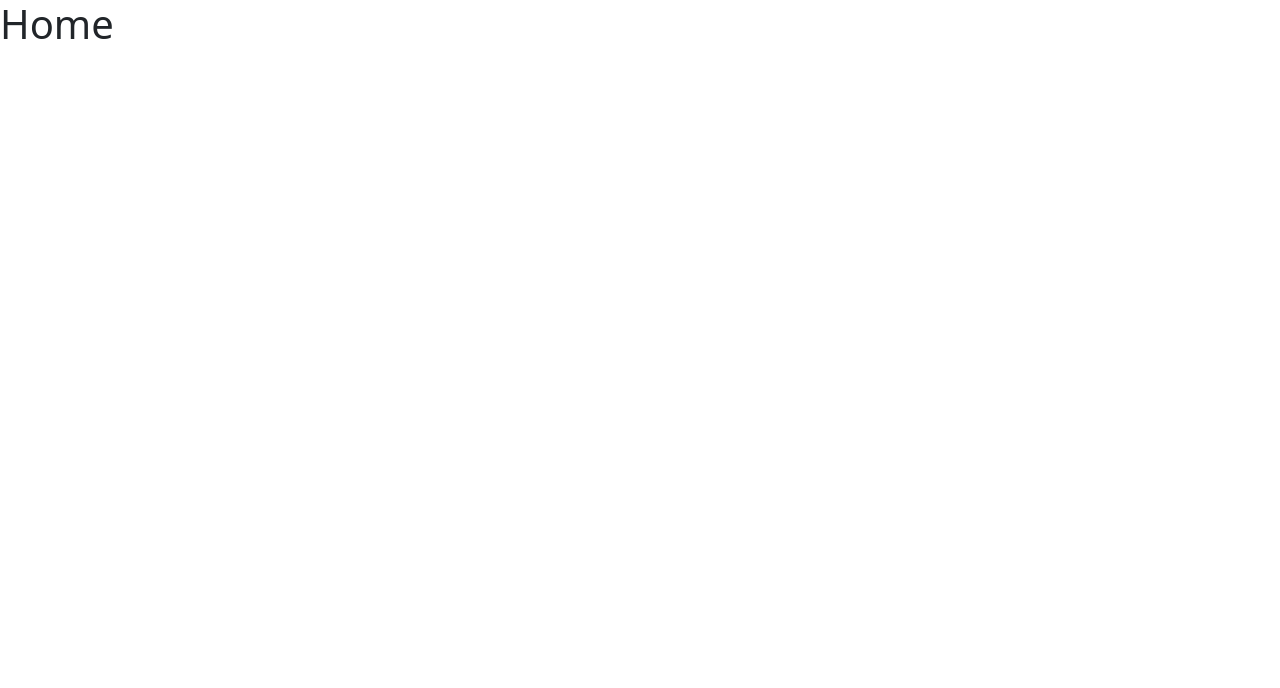
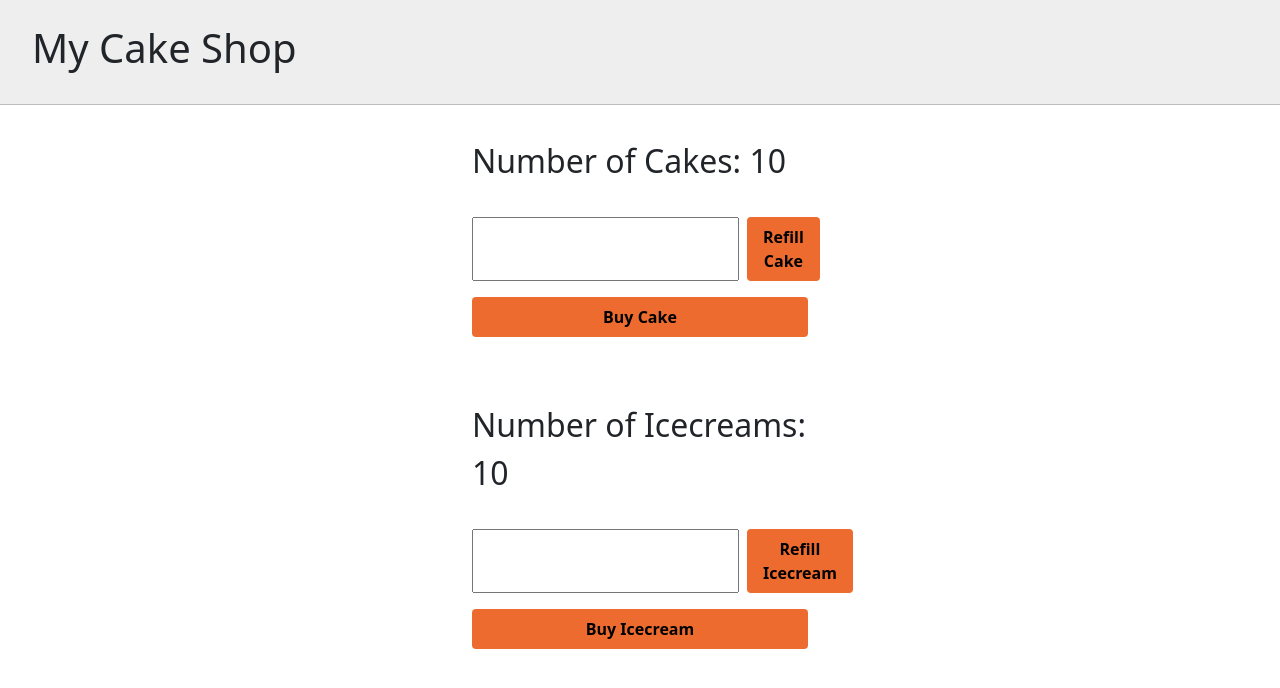
Before and after one commit to manikant-codes/react-course-files-final, a React (Create React App) app: page / in a window 1280 px wide. Shown: the top 688 px of the page. Built offline with nearby package versions, Linux system fonts and the light colour scheme; the HTML template or start-up script is replaced by a standard one.

Commit message:
taught useDispatch and useSelector

```diff
--- a/src/pages/Home.jsx
+++ b/src/pages/Home.jsx
@@ -1,7 +1,109 @@
-import React from "react";
+import React, { useState } from "react";
+import { useDispatch, useSelector } from "react-redux";
+import { buy, refill } from "../redux/slices/cakeSlice";
+import { buyIcecream, refillIcecrem } from "../redux/slices/icecreamSlice";
 
 function Home() {
-  return <h1>Home</h1>;
+  const [input, setInput] = useState("");
+  const [inputIcecream, setInputIcecream] = useState("");
+
+  const cake = useSelector((store) => {
+    return store.cake;
+  });
+
+  const icecream = useSelector((store) => {
+    return store.icecream;
+  });
+
+  const dispatch = useDispatch();
+
+  function handleBuy() {
+    // dispatch({ type: "cake/buy", payload: undefined });
+    // console.log(buy());
+    dispatch(buy());
+  }
+
+  function handleRefill() {
+    dispatch(refill(input));
+  }
+
+  function handleChange(e) {
+    setInput(Number(e.target.value));
+  }
+
+  function handleBuyIcecream() {
+    dispatch(buyIcecream());
+  }
+
+  function handleRefillIcecream() {
+    dispatch(refillIcecrem(inputIcecream));
+  }
+
+  function handleChangeIcecream(e) {
+    setInputIcecream(Number(e.target.value));
+  }
+
+  return (
+    <div>
+      <div
+        style={{
+          padding: "24px 32px",
+          backgroundColor: "#eeeeee",
+          borderBottom: "solid 1px #bdbdbd",
+        }}
+      >
+        <h1>My Cake Shop</h1>
+      </div>
+      <div
+        style={{
+          margin: "auto",
+          maxWidth: "400px",
+          padding: "32px",
+          display: "flex",
+          flexDirection: "column",
+          gap: "16px",
+        }}
+      >
+        <p style={{ fontSize: "2rem" }}>
+          Number of Cakes: {cake.numberOfCakes}
+        </p>
+        <div style={{ display: "flex", gap: "8px" }}>
+          <input
+            type="number"
+            style={{ padding: "6px 16px" }}
+            value={input}
+            onChange={handleChange}
+          />
+          <button onClick={handleRefill}>Refill Cake</button>
+        </div>
+        <button onClick={handleBuy}>Buy Cake</button>
+      </div>
+      <div
+        style={{
+          margin: "auto",
+          maxWidth: "400px",
+          padding: "32px",
+          display: "flex",
+          flexDirection: "column",
+          gap: "16px",
+        }}
+      >
+        <p style={{ fontSize: "2rem" }}>
+          Number of Icecreams: {icecream.numberOfIcecreams}
+        </p>
+        <div style={{ display: "flex", gap: "8px" }}>
+          <input
+            type="number"
+            style={{ padding: "6px 16px" }}
+            value={inputIcecream}
+            onChange={handleChangeIcecream}
+          />
+          <button onClick={handleRefillIcecream}>Refill Icecream</button>
+        </div>
+        <button onClick={handleBuyIcecream}>Buy Icecream</button>
+      </div>
+    </div>
+  );
 }
 
 export default Home;
--- a/src/redux/slices/cakeSlice.js
+++ b/src/redux/slices/cakeSlice.js
@@ -22,7 +22,9 @@ const cakeSlice = createSlice({
   initialState,
   reducers: {
     buy: (prevState, action) => {
-      prevState.numberOfCakes -= 1;
+      if (prevState.numberOfCakes > 0) {
+        prevState.numberOfCakes -= 1;
+      }
     },
     refill: (prevState, action) => {
       prevState.numberOfCakes += action.payload;
@@ -34,6 +36,8 @@ export const { buy, refill } = cakeSlice.actions;
 
 console.log("cakeSlice.reducer", cakeSlice.reducer);
 console.log("buy", buy());
-// { type: "cake/buy", payload: undefined }
+
+// dispatch({type: "cake/buy", payload: undefined})
+// dispatch(buy());
 
 export default cakeSlice.reducer;
--- /dev/null
+++ b/src/redux/slices/icecreamSlice.js
@@ -0,0 +1,25 @@
+import { createSlice } from "@reduxjs/toolkit";
+import { refill } from "./cakeSlice";
+
+const initialState = {
+  numberOfIcecreams: 10,
+};
+
+const icecreamSlice = createSlice({
+  name: "icecream",
+  initialState,
+  reducers: {
+    buyIcecream: (prevState, action) => {
+      if (prevState.numberOfIcecreams > 0) {
+        prevState.numberOfIcecreams -= 1;
+      }
+    },
+    refillIcecrem: (prevState, action) => {
+      prevState.numberOfIcecreams += action.payload;
+    },
+  },
+});
+
+export const { buyIcecream, refillIcecrem } = icecreamSlice.actions;
+
+export default icecreamSlice.reducer;
--- a/src/redux/store.js
+++ b/src/redux/store.js
@@ -1,9 +1,11 @@
 import { configureStore } from "@reduxjs/toolkit";
 import cakeReducer from "./slices/cakeSlice";
+import icecreamReducer from "./slices/icecreamSlice";
 
 const store = configureStore({
   reducer: {
     cake: cakeReducer,
+    icecream: icecreamReducer,
   },
 });
 
```
